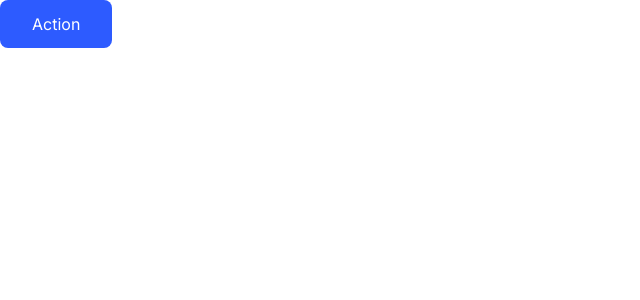
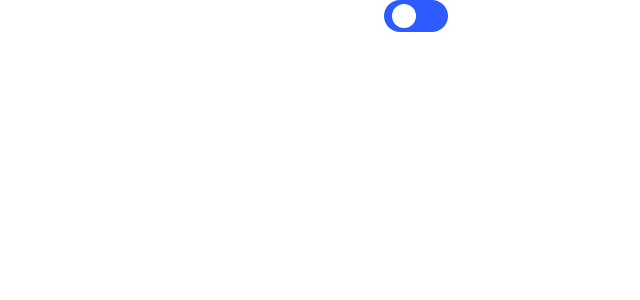
Before and after one commit to Paulo-Moncaio/tailwindcss-design-system, a Next.js app: page / in a window 1280 px wide. Shown: the top 300 px of the page, without its empty margins (0-640 px from the left). Built offline with nearby package versions, Linux system fonts and the light colour scheme.

Commit message:
Aula 4 - componente Switch finalizado

```diff
--- a/src/app/page.tsx
+++ b/src/app/page.tsx
@@ -1,7 +1,13 @@
-import Button from "@/components/Button/Button";
+import Switch from '@/components/Switch/Switch'
 
-export default function Home() {
+const App = () => {
   return (
-    <Button>Action</Button>
+    <div className="h-screen mx-auto my-0 w-4/5 flex justify-center">
+      <div className="w-2/4 flex flex-col gap-1 justify-start">
+        <Switch />
+      </div>
+    </div>
   )
 }
+
+export default App
--- /dev/null
+++ b/src/components/Switch/Switch.mdx
@@ -0,0 +1,33 @@
+import { Canvas, Meta, Primary, Controls } from "@storybook/blocks";
+
+import * as SwitchStories from "./Switch.stories";
+
+<Meta of={SwitchStories} />
+
+# Switch
+
+<p>Switch is a clickable interactive element that wraps a toggling action.</p>
+
+## Variants:
+
+### Common
+
+<Canvas of={SwitchStories.CommonEnabled} layout="centered" />
+<Canvas of={SwitchStories.CommonNotEnabled} layout="centered" />
+
+### Contract
+
+<Canvas of={SwitchStories.ContractEnabled} layout="centered" />
+<Canvas of={SwitchStories.ContractNotEnabled} layout="centered" />
+
+### Disabled
+
+<Canvas of={SwitchStories.CommonEnabledDisabled} layout="centered" />
+<Canvas of={SwitchStories.CommonNotEnabledDisabled} layout="centered" />
+<Canvas of={SwitchStories.ContractEnabledDisabled} layout="centered" />
+<Canvas of={SwitchStories.ContractNotEnabledDisabled} layout="centered" />
+
+## Documentação Interativa
+
+<Primary />
+<Controls include={["variant", "default", "disabled"]} />
--- /dev/null
+++ b/src/components/Switch/Switch.style.ts
@@ -0,0 +1,49 @@
+import { cva } from 'class-variance-authority'
+import classNames from 'classnames'
+import { SwitchProps } from './Switch'
+
+// eslint-disable-next-line import/no-anonymous-default-export
+export default ({ variant, enabled, disabled }: SwitchProps) => {
+  const containerVariant = cva(
+    classNames(
+      'outline-none relative inline-flex h-6 w-16 items-center rounded-full disabled:bg-disabled',
+      { 'pointer-events-none': disabled },
+    ),
+    {
+      variants: {
+        variant: {
+          common: classNames(
+            { 'bg-primary': enabled },
+            { 'bg-primary hover:bg-primaryHover': !enabled },
+          ),
+          contract: classNames(
+            { 'bg-success': enabled },
+            { 'bg-error': !enabled },
+          ),
+        },
+      },
+      defaultVariants: {
+        variant: 'common',
+      },
+    },
+  )
+  const containerClasses = containerVariant({ variant })
+
+  const switchClasses = classNames(
+    'inline-block bg-white h-5 w-5 rounded-full transform transition-transform duration-200 ease-in-out',
+    enabled ? 'translate-x-[2.1rem]' : 'translate-x-1',
+  )
+
+  const iconClasses = classNames(
+    'aria-disabled: text-font-disabled',
+    { 'text-success': enabled && !disabled },
+    { 'text-error': !enabled && !disabled },
+    { 'text-disabled': disabled },
+  )
+
+  return {
+    Icon: iconClasses,
+    Switch: switchClasses,
+    Container: containerClasses,
+  }
+}
--- /dev/null
+++ b/src/components/Switch/Switch.tsx
@@ -0,0 +1,55 @@
+'use client'
+/* eslint-disable @typescript-eslint/no-explicit-any */
+import {
+  Switch as HeadlessSwitch,
+  SwitchProps as HeadlessSwitchProps,
+} from '@headlessui/react'
+import { CheckIcon, XMarkIcon } from '@heroicons/react/24/solid'
+import { useState } from 'react'
+import useStyle from './Switch.style'
+
+export type SwitchProps = {
+  defaultEnable?: boolean
+  variant?: 'common' | 'contract'
+  disabled?: boolean
+  onChange?: (enabled: boolean) => void
+} & HeadlessSwitchProps<any>
+
+export default function Switch({
+  defaultEnable: enabledByDefault,
+  variant = 'common',
+  disabled,
+  onChange,
+  ...rest
+}: SwitchProps) {
+  const [enabled, setEnabled] = useState(enabledByDefault)
+  const style = useStyle({ variant, enabled, disabled })
+
+  function toggle() {
+    setEnabled(!enabled)
+    onChange?.(!enabled)
+  }
+
+  return (
+    <HeadlessSwitch
+      checked={enabled}
+      onChange={toggle}
+      disabled={disabled}
+      className={style.Container}
+      {...rest}
+    >
+      <span className="sr-only">switch toggle</span>
+      {variant === 'common' && <span className={style.Switch} />}
+      {variant === 'contract' && (
+        <span className={style.Switch}>
+          {enabled && (
+            <CheckIcon className={style.Icon} aria-disabled={disabled} />
+          )}
+          {enabled || (
+            <XMarkIcon className={style.Icon} aria-disabled={disabled} />
+          )}
+        </span>
+      )}
+    </HeadlessSwitch>
+  )
+}
```
Also changed, not shown: 1 other file (tests, documents, lock files or other folders).
